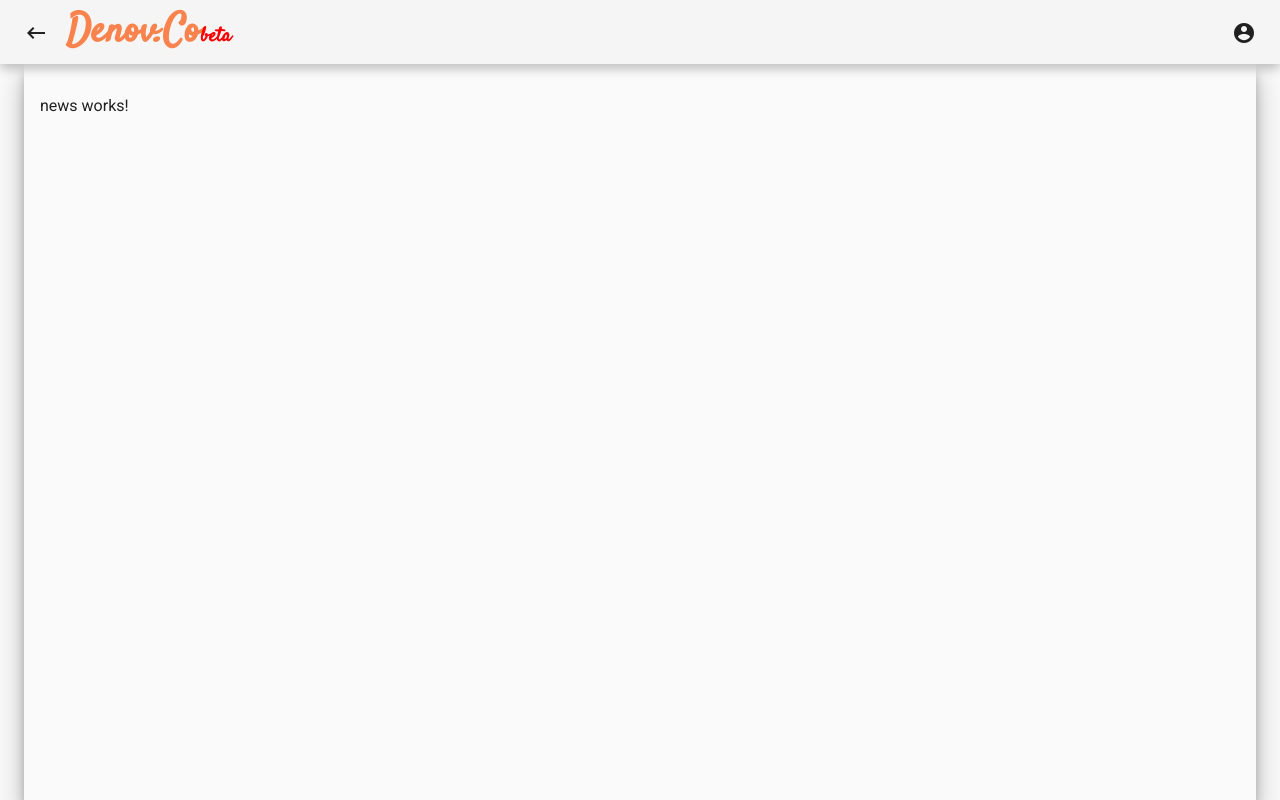
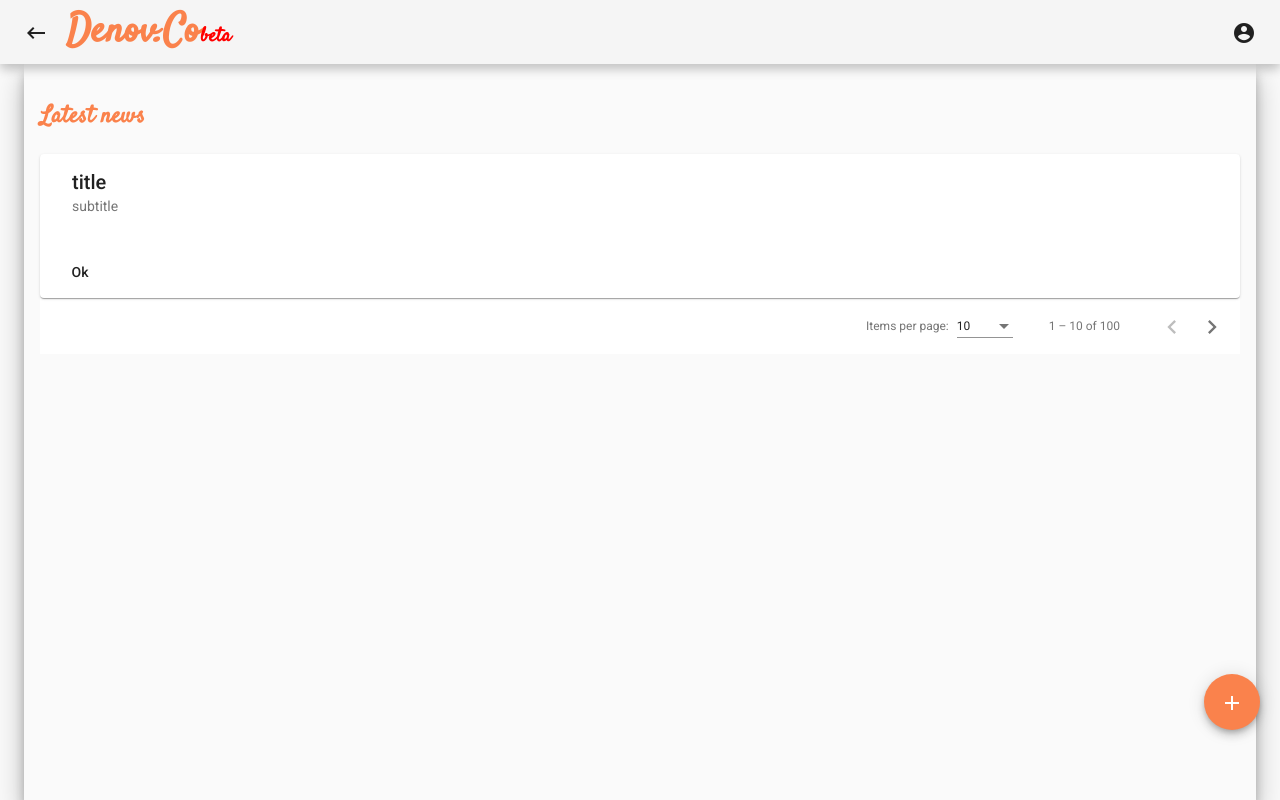
Before and after one commit to prograTammz/Denov-Angular, an Angular app: page /news in a window 1280 px wide. Built offline with nearby package versions, Linux system fonts and the light colour scheme; sample sign-in values are in the browser's storage.

Commit message:
added init content to news page

```diff
--- a/src/app/page/news/news.component.css
+++ b/src/app/page/news/news.component.css
@@ -0,0 +1,6 @@
+.add-news{
+    background-color: #fa824c;
+    position: fixed;
+    bottom: 70px;
+    right: 20px;
+}
--- a/src/app/page/news/news.component.html
+++ b/src/app/page/news/news.component.html
@@ -1 +1,25 @@
-<p>news works!</p>
+<h2>Latest news</h2>
+
+<mat-card>
+    <mat-card-header>
+        <mat-card-title>title</mat-card-title>
+        <mat-card-subtitle>subtitle</mat-card-subtitle>
+    </mat-card-header>
+    <mat-card-content>
+
+    </mat-card-content>
+    <mat-card-actions>
+        <button mat-button>Ok</button>
+    </mat-card-actions>
+</mat-card>
+
+
+<button mat-fab aria-label="add a news" class="add-news" *ngIf="isAuthorized">
+        <mat-icon>add</mat-icon>
+</button>
+
+<mat-paginator [length]="length"
+              [pageSize]="pageSize"
+              [pageSizeOptions]="pageSizeOptions"
+              (page)="pageEvent = $event">
+</mat-paginator>
--- a/src/app/page/news/news.component.ts
+++ b/src/app/page/news/news.component.ts
@@ -1,5 +1,7 @@
 import { Component, OnInit } from '@angular/core';
-
+import {PageEvent} from '@angular/material/paginator';
+import {UserStorageService} from '../../services/storage/user.service';
+import {User} from '../../models/user.model';
 @Component({
   selector: 'app-news',
   templateUrl: './news.component.html',
@@ -7,9 +9,27 @@ import { Component, OnInit } from '@angular/core';
 })
 export class NewsComponent implements OnInit {
 
-  constructor() { }
+  length:number;
+  pageSize:number
+  pageSizeOptions: number[];
+  pageEvent: PageEvent;
+  isAuthorized: boolean;
+  user: User;
+  constructor(private userStorage: UserStorageService) {
+    this.isAuthorized = false;
+   }
 
   ngOnInit() {
+    this.length = 100;
+    this.pageSize = 10;
+    this.pageSizeOptions = [5,10,25,100];
+    this.user = this.userStorage.getUser();
+    if(this.user){
+      if(this.user.isAdmin || this.user.isSuperAdmin){
+        this.isAuthorized = true
+      }
+    }
+
   }
 
 }
```
